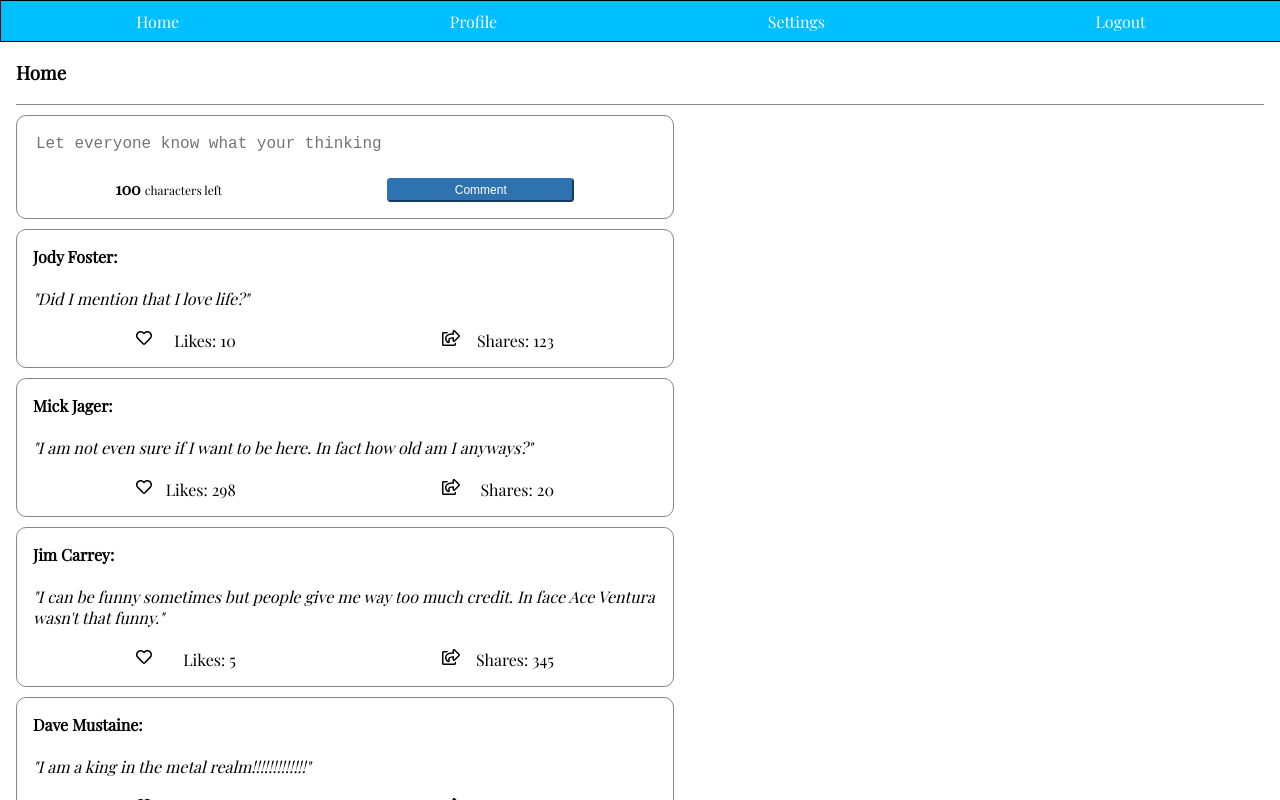
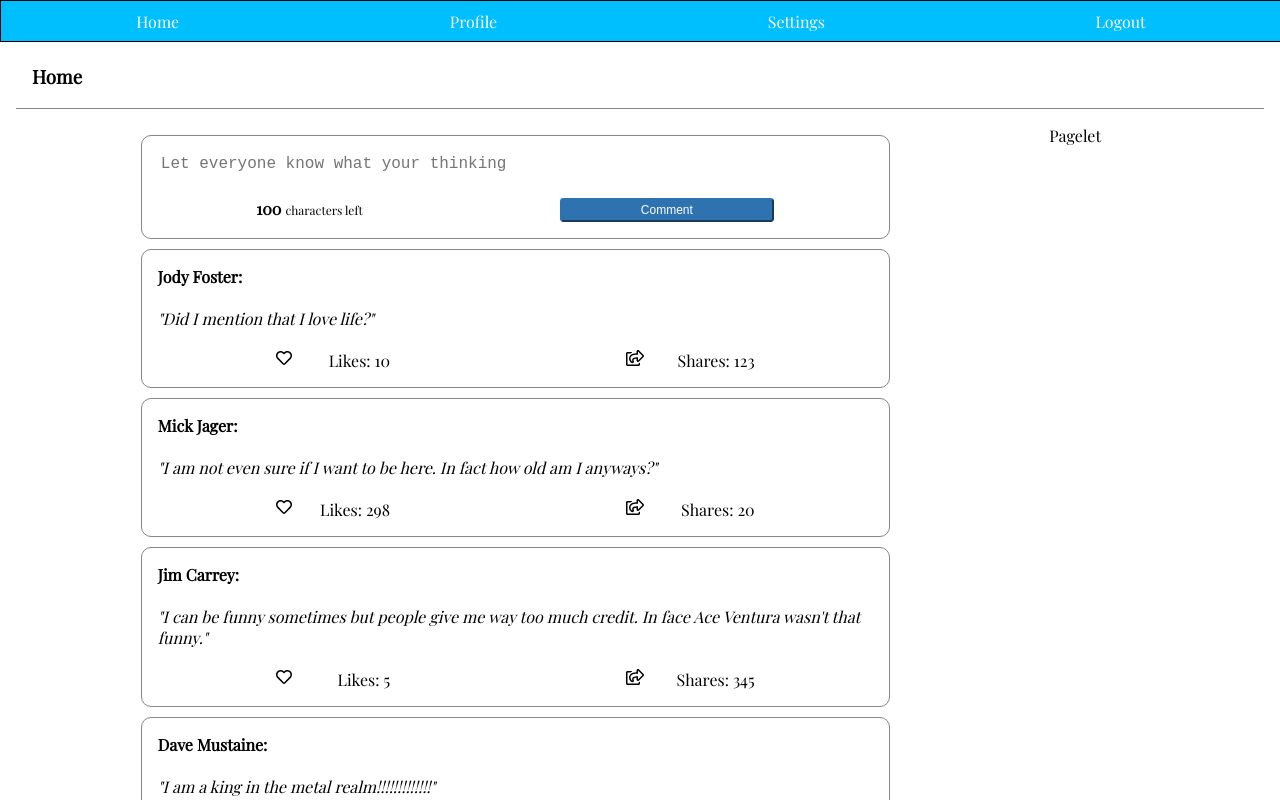
Before and after one commit to mcgizmo26/social-media-app, a React (Create React App) app: page /app/home in a window 1280 px wide. Shown: the top 800 px of the page. Built offline with nearby package versions, Linux system fonts and the light colour scheme.

Commit message:
adding pagelet to home page

```diff
--- /dev/null
+++ b/src/Components/HomepagePanelPaglet.tsx
@@ -0,0 +1,14 @@
+// External Libraries **************************************************
+import React from 'react';
+
+
+// React Component *****************************************************
+const HomepagePanelPagelet = () => {
+    return (
+        <div className="homePagelet">
+            Pagelet
+        </div>
+    )
+};
+
+export default HomepagePanelPagelet;
--- a/src/Pages/Home.tsx
+++ b/src/Pages/Home.tsx
@@ -8,6 +8,7 @@ import HeaderNavigation from '../Components/HeaderNavigation';
 import PageHeader from '../Components/PageHeader';
 import NewPostComponent from '../Components/NewPostComponent';
 import PostComponent from '../Components/PostComponent';
+import HomepagePanelPagelet from '../Components/HomepagePanelPaglet';
 import DummyDataGetter from '../dummyData/dummyData';
 
 
@@ -17,8 +18,9 @@ const Home = () => {
     return (
         <div className="app">
             <HeaderNavigation />
+            <PageHeader title={"Home"} />
             <div className="pageBody">
-                <PageHeader title={"Home"} />
+                <div className="homeBodyLeftContainer">
                     <NewPostComponent />
                     {
                         dummyDataArray.map((el, idx) => {
@@ -26,6 +28,10 @@ const Home = () => {
                         })
                     }
                 </div>
+                <div className="homeBodyRightContainer">
+                    <HomepagePanelPagelet />
+                </div>
+            </div>
         </div>
     )
 };
--- a/src/Styles/app.css
+++ b/src/Styles/app.css
@@ -9,9 +9,7 @@ body {
 }
 
 .pageBody {
-    margin-top: 2%;
     padding: 1rem;
-
 }
 
 .form1Container {
--- a/src/Styles/components.css
+++ b/src/Styles/components.css
@@ -47,13 +47,14 @@
 
 /* Page Container Styles */
 .pageHeaderContainer {
+    margin: 0rem 1rem 0rem 1rem;
+    margin-top: 5%;
+    padding-left: 1rem;
     border-bottom: 1px solid rgb(136, 134, 134);
-    width: 100%;
 }
 
 /* New Post Component */
 .newPostContainer {
-    width: 50%;
     min-height: 10%;
     max-height: 30%;
     border: 1px solid rgb(136, 134, 134);
@@ -76,7 +77,6 @@
 
 /* Post container Styles */
 .postContainer {
-    width: 50%;
     max-height: 20%;
     border: 1px solid rgb(136, 134, 134);
     border-radius: 10px;
@@ -109,8 +109,26 @@
     width: 18%;
 }
 
+/* Home Page  */
+.homeBodyLeftContainer {
+    display: inline-block;
+    width: 60%;
+    padding-left: 10%;
+}
 
-/* Media queries start */
+.homeBodyRightContainer {
+    display: inline-block;
+    position: fixed;
+    padding: 0% 2% 0% 2%;
+    width: 25%;
+}
+
+.homePagelet {
+    display: flex;
+    justify-content: center;
+}
+
+/* Media Queries Start */
 @media only screen and (max-width: 1200px) {
     .reactionLikeWrapper {
         width: 18%;
```
Lines whose indentation alone changed are shown as unchanged.
